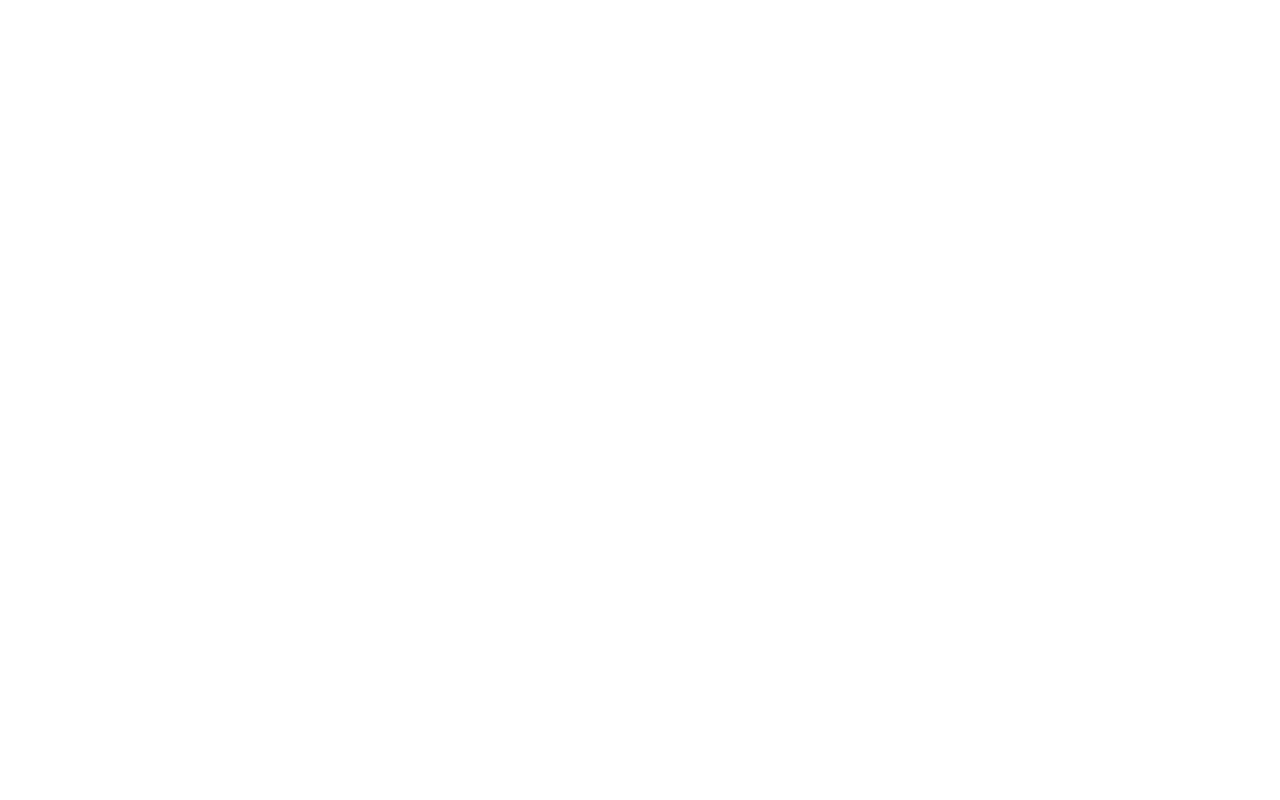
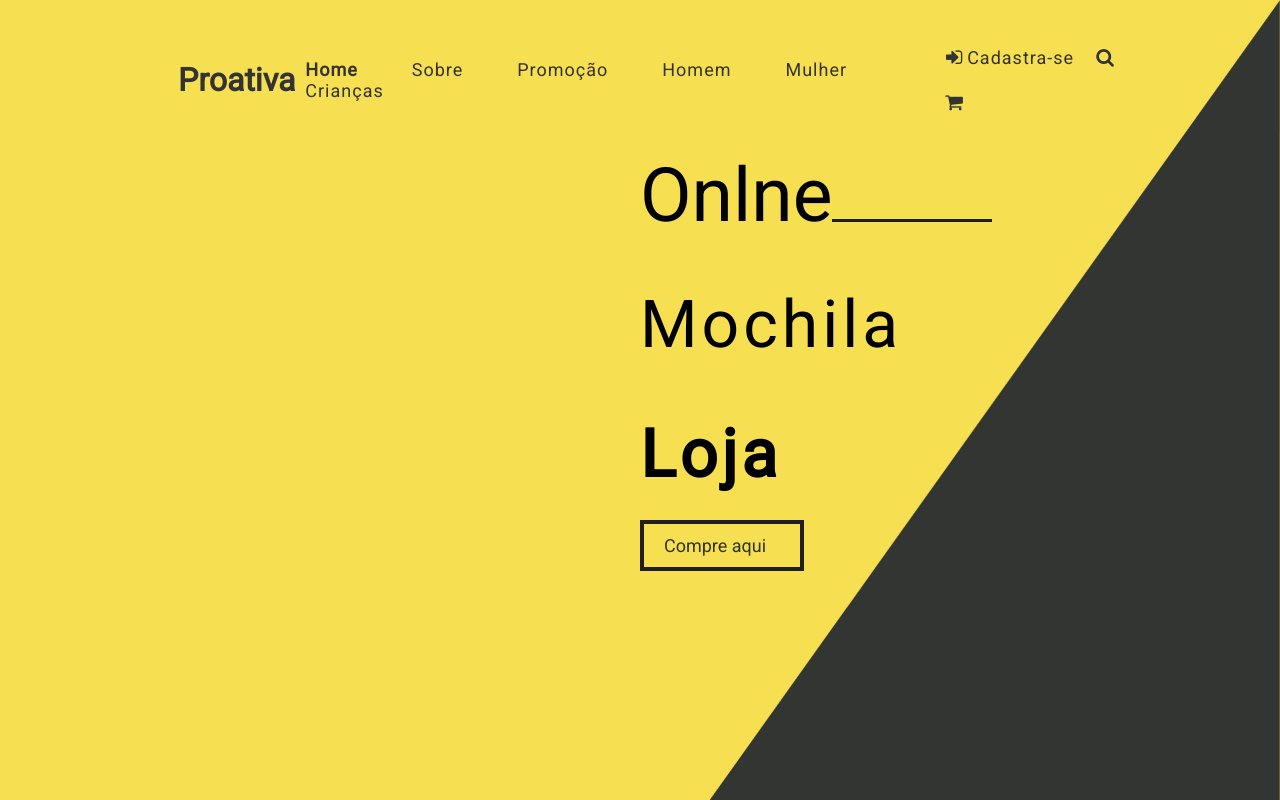
Before and after one commit to belmiro-kunga/Template-Responsivos, a plain HTML site: page Primeiro_Tema/index.html in a window 1280 px wide. Drawn offline with Linux system fonts and the light colour scheme.

Commit message:
Primeira etapa concluida

```diff
--- a/Primeiro_Tema/index.html
+++ b/Primeiro_Tema/index.html
@@ -5,9 +5,46 @@
     <meta http-equiv="X-UA-Compatible" content="IE=edge">
     <meta name="viewport" content="width=device-width, initial-scale=1.0">
     <link rel="stylesheet" href="style.css">
-    <title>Document</title>
+    <link rel="stylesheet" href="https://cdnjs.cloudflare.com/ajax/libs/font-awesome/4.7.0/css/font-awesome.min.css">
+    <title>Mono pagina de E-commerce</title>
 </head>
 <body>
+    <section id="header" class="header">
+        <div class="nav-bar">
+            <div class="logo">
+                <a href="iindex.html">Proativa</a>
+            </div>
+            <div class="menu">
+                <ul>
+                    <li><a href="#" id="active">Home</a></li>
+                    <li><a href="#">Sobre</a></li>
+                    <li><a href="#">Promoção</a></li>
+                    <li><a href="#">Homem</a></li>
+                    <li><a href="#">Mulher</a></li>
+                    <li><a href="#">Crianças</a></li>
+                </ul>
+            </div>
+            <div class="icons">
+                <ul>
+                    <li><a href="#"><i class="fa fa-sign-in"></i>Cadastra-se</a></li>
+                    <li><a href="#"><i class="fa fa-search"></i></a></li>
+                    <li><a href="#"><i class="fa fa-shopping-cart"></i></a></li>
 
+                </ul>
+            </div>
+        </div>
+        <div class="hero">
+            <div class="row">
+                <div class="left-sec">
+                    <div class="content">
+                        <h2>Onlne</h2>
+                        <h1>Mochila</h1>
+                        <h3>Loja</h3>
+                        <a href="#" class="btn">Compre aqui</a>
+                    </div>
+                </div>
+            </div>
+        </div>
+    </section>
 </body>
 </html>
--- a/Primeiro_Tema/style.css
+++ b/Primeiro_Tema/style.css
@@ -0,0 +1,148 @@
+@import url('https://fonts.googleapis.com/css2?family=Roboto&display=swap');
+*{
+    margin: 0;
+    padding: 0;
+    box-sizing: border-box;
+    font-family: 'Roboto', sans-serif;
+}
+
+a,a:hover{
+    text-decoration: none;
+    color: #333;
+}
+ul{
+    list-style: none;
+}
+li{
+    display: inline-block;
+}
+#header{
+    width: 100%;
+    height: 100vh;
+    background: #f6df51;
+    background-image: url(img/bg.png);
+    background-repeat: no-repeat;
+    background-attachment: fixed;
+    background-size: 100% 100%;
+}
+#header .nav-bar{
+    width: 80%;
+    height: 80px;
+    margin: auto;
+    color: #fff;
+    display: flex;
+    justify-content: space-between;
+    align-items: center;
+    padding-top: 80px;
+
+}
+#header .nav-bar .logo{
+    margin-left: 50px;
+}
+#header .nav-bar .logo a{
+    font-family: 40px;
+    font-size: xx-large;
+    font-weight: 700;
+    text-transform: capitalize;
+}
+#header .nav-bar .menu ul li{
+    margin-right: 30px;
+
+}
+
+#header .nav-bar .menu ul li a{
+    font-size: 18px;
+    letter-spacing: 1px;
+    padding: 10px 10px;
+    border-radius: 5px;
+    text-transform: capitalize;
+
+}
+#header .nav-bar .menu ul li a#active {
+    font-weight: 800;
+}
+
+
+#header .nav-bar .icons ul li{
+    margin-right: 15px;
+}
+#header .nav-bar .icons ul li a{
+    letter-spacing: 1px;
+    font-size: 18px;
+}
+
+#header .nav-bar .icons ul li i{
+    width: 25px;
+    height: 45px;
+    line-height: 45px;
+    border-radius: 50px;
+    text-align:center ;
+    align-items: center;
+    font-size: 19px;
+    transition: all 0.3s ease-in-out;
+}
+.hero{
+    width: 100%;
+}
+.hero .row{
+    position: relative;
+    width: 80%;
+    display: flex;
+    justify-content: space-between;
+    align-items: center;
+    margin-top: 50px;
+    margin: auto;
+}
+
+.hero .row .left-sec{
+    width: 60%;
+    margin-left: 50%;
+}
+
+.hero .row .left-sec .content{
+    padding-top: 50px;
+    line-height: 130px;
+}
+.hero .row .left-sec .content h2{
+    position: relative;
+    font-size: 75px;
+    font-weight: 300;
+}
+.hero .row .left-sec .content h2::after{
+    content: "";
+    position: absolute;
+    bottom: 38px;
+    background-color: #1f1f1f;
+    width: 160px;
+    height: 3px;
+}
+.hero .row .left-sec .content h1{
+    font-size: 66px;
+    font-weight: 500;
+    letter-spacing: 4px;
+}
+
+.hero .row .left-sec .content h3{
+    font-size: 66px;
+    font-weight: 500px;
+    letter-spacing: 4px;
+}
+.hero .row .left-sec .content .btn{
+    display: block;
+    text-decoration: none;
+    border: 4px solid #1f1f1f;
+    padding: 10px 20px;
+    width: 164px;
+    font-size: 18px;
+    font-weight: 500;
+    line-height: 23px;
+    transition: all 0.5s;
+}
+.hero .row .left-sec .content .btn:hover{
+    background-color: #1f1f1f;
+    color: #fff;
+}
+
+.hero .row .left-sec .content{
+
+}
```
Also changed, not shown: Primeiro_Tema/img/1.png (added), 1 other file.
